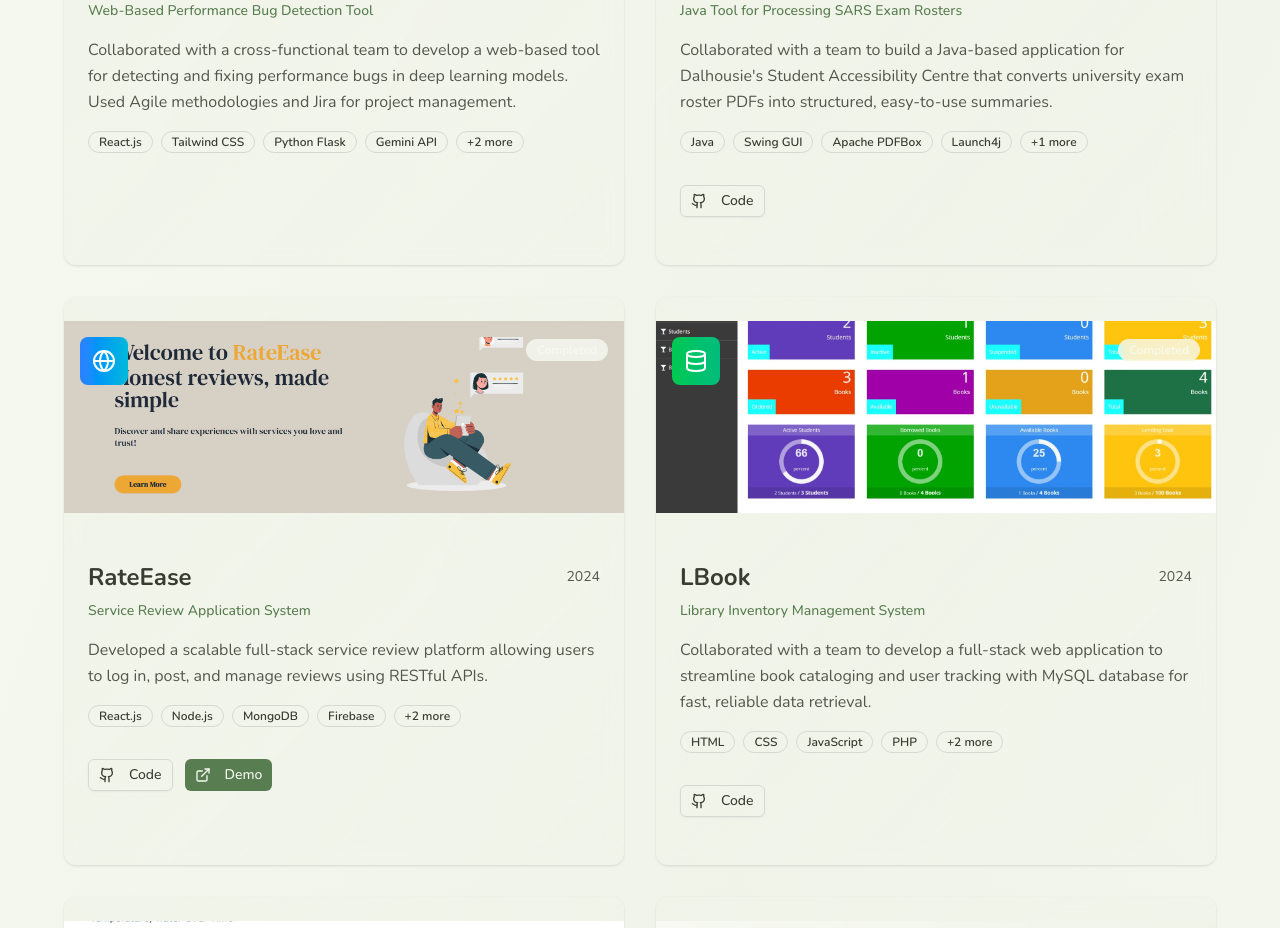
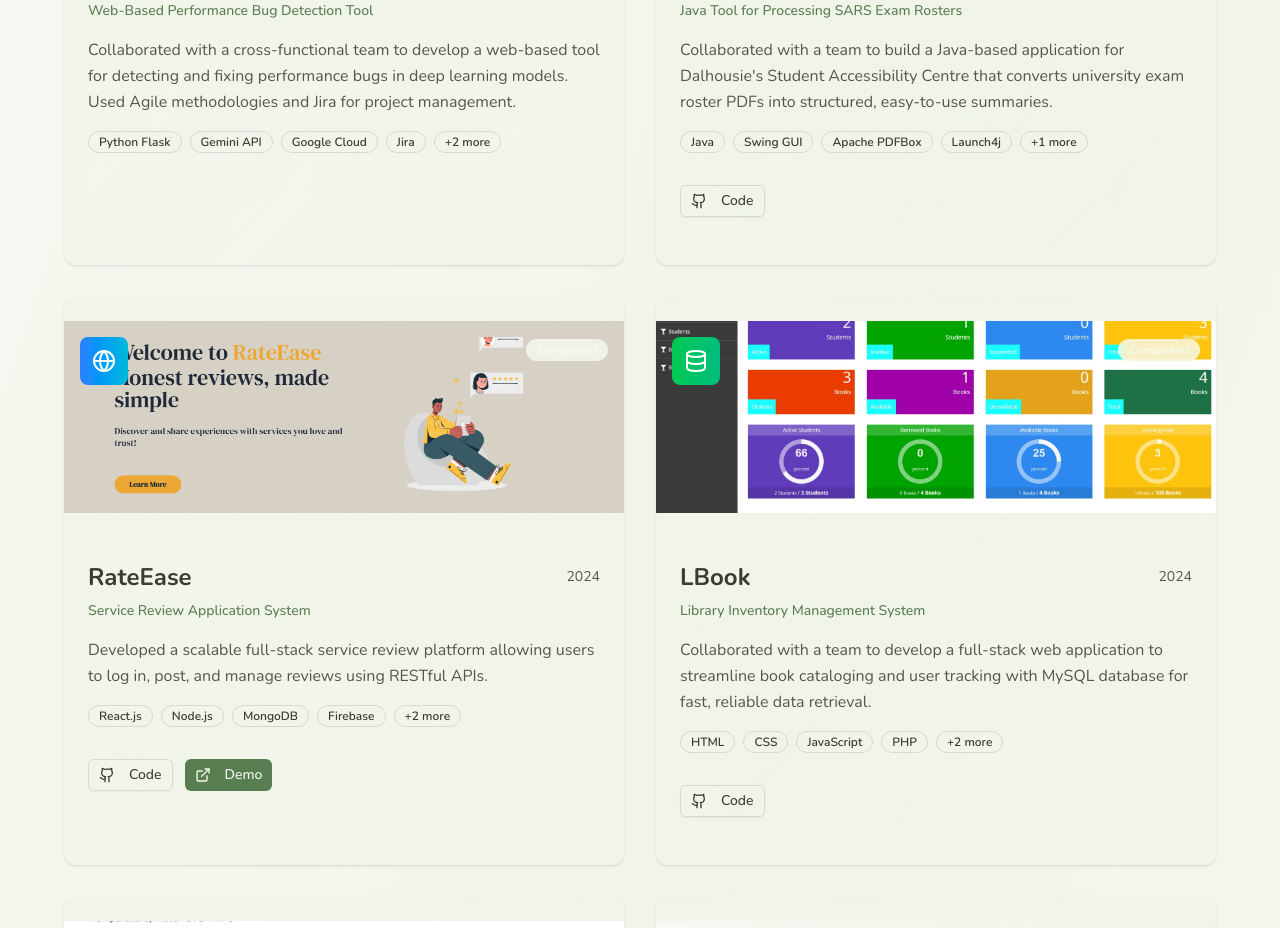
Before and after one commit to nafisahnubah/portfolio-website, a Next.js app: page /projects in a window 1280 px wide. Shown: the part 820-1748 px from the top of the page. Built offline with nearby package versions, Linux system fonts and the light colour scheme.

Commit message:
minor change

```diff
--- a/app/projects/page.tsx
+++ b/app/projects/page.tsx
@@ -16,7 +16,7 @@ const projects = [
       "Collaborated with a cross-functional team to develop a web-based tool for detecting and fixing performance bugs in deep learning models. Used Agile methodologies and Jira for project management.",
     longDescription:
       "A comprehensive tool that helps developers identify and resolve performance bottlenecks in deep learning models. Features real-time analysis, automated suggestions, and integration with popular ML frameworks.",
-    technologies: ["React.js", "Tailwind CSS", "Python Flask", "Gemini API", "Google Cloud", "Jira"],
+    technologies: ["Python Flask", "Gemini API", "Google Cloud", "Jira", "React.js", "Tailwind CSS"],
     category: "Full-Stack",
     year: "2025",
     status: "Completed",
```
